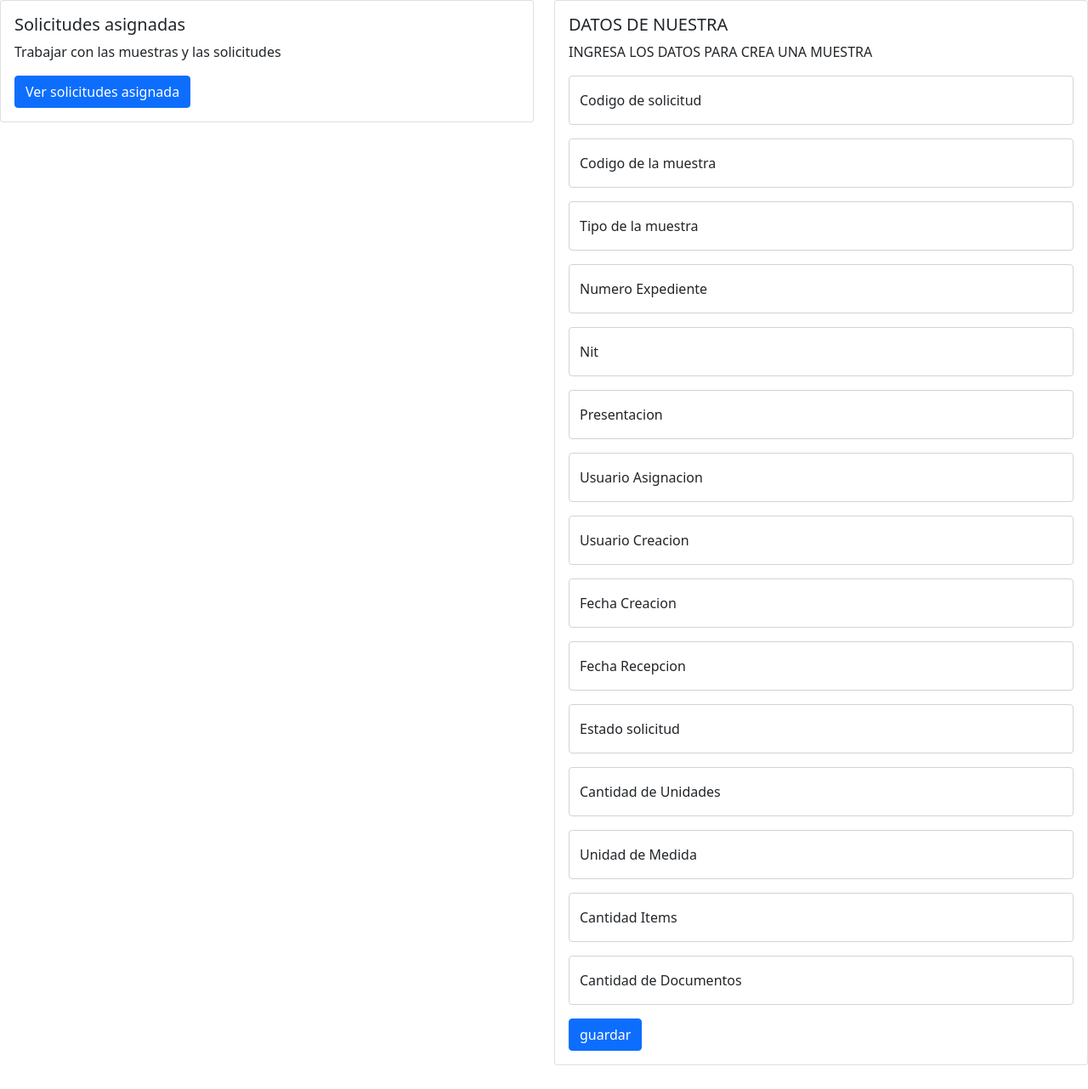
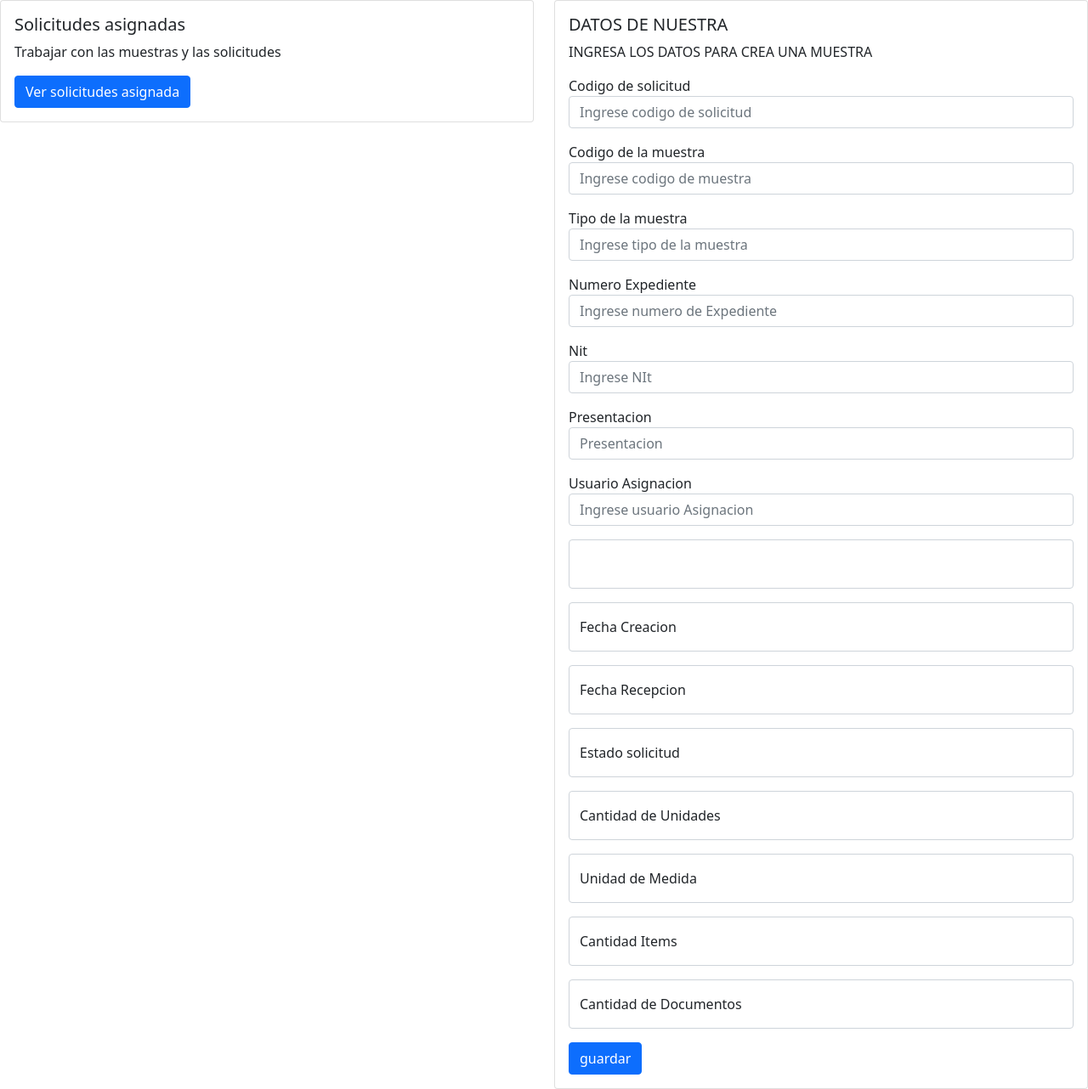
Before and after one commit to diagnoExpress/diargnoExpress, a PHP site: page /view/V_usu_analista.php in a window 1280 px wide. Shown: the part 79-1361 px from the top of the page at 85% size. Before the commit the page ends 1333 px from the top, so only its background shows below. Run offline with PHP 8.4, Linux system fonts and the light colour scheme; the visitor is signed in with stand-in values (Sample User, id 1); data that the repository does not hold is empty.

Commit message:
version2.2

```diff
--- a/view/V_usu_analista.php
+++ b/view/V_usu_analista.php
@@ -94,79 +94,78 @@ $con->cerrarConexion();
 <!--INGRESO DE DATOS --->
 
 <form action = "../controller/C_analista.php" method="POST">
-<div class="form-floating mb-3">
-  <input type="num" class="form-control " id="cod_muesra" placeholder="name@example.com" name="cod_solicitud">
-  <label for="floatingInput">Codigo de solicitud</label>
+<div class="mb-3">
+<label for="floatingInput">Codigo de solicitud</label>
+  <input type="num" class="form-control " id="cod_muesra" placeholder="Ingrese codigo de solicitud" required name="cod_solicitud">
+</div>
+
+<div class="mb-3">
+  <label for="floatingInput">Codigo de la muestra</label>
+  <input type="num" class="form-control " id="cod_muesra" placeholder="Ingrese codigo de muestra" required name="cod_muestra">
+</div>
+
+<div class="mb-3">
+  <label for="floatingInput">Tipo de la muestra</label>
+  <input type="text" class="form-control " id="tipo_muesra" placeholder="Ingrese tipo de la muestra" required name="tipo_muestra">
+</div>
+
+<div class="mb-3">
+  <label for="floatingInput">Numero Expediente</label>
+  <input type="num" class="form-control " id="no_expediente" placeholder="Ingrese numero de Expediente" required name="no_expediente" >
+</div>
+
+<div class="mb-3">
+  <label for="floatingInput">Nit</label>
+  <input type="num" class="form-control " id="numnitt" placeholder="Ingrese NIt" required name="nits">
+</div>
+
+<div class="mb-3">
+  <label for="floatingInput">Presentacion</label>
+  <input type="text" class="form-control " id="presentacion" placeholder="Presentacion" required name="presentacion">
+</div>
+
+<div class="mb-3">
+  <label for="floatingInput">Usuario Asignacion</label>
+  <input type="text" class="form-control " id="us_asignacion" placeholder="Ingrese usuario Asignacion" required name="us_asignacion">
 </div>
 
 <div class="form-floating mb-3">
-  <input type="num" class="form-control " id="cod_muesra" placeholder="name@example.com" name="cod_muestra">
-  <label for="floatingInput">Codigo de la muestra</label>
+  <input type="text" class="form-control " id="us_creacion" placeholder="Ingrese usuario Creacion" required name="us_creacion">
 </div>
 
 <div class="form-floating mb-3">
-  <input type="text" class="form-control " id="tipo_muesra" placeholder="name@example.com" name="tipo_muestra">
-  <label for="floatingInput">Tipo de la muestra</label>
-</div>
-
-<div class="form-floating mb-3">
-  <input type="num" class="form-control " id="no_expediente" placeholder="name@example.com" name="no_expediente">
-  <label for="floatingInput">Numero Expediente</label>
-</div>
-
-<div class="form-floating mb-3">
-  <input type="num" class="form-control " id="numnitt" placeholder="name@example.com" name="nits">
-  <label for="floatingInput">Nit</label>
-</div>
-
-<div class="form-floating mb-3">
-  <input type="text" class="form-control " id="presentacion" placeholder="name@example.com" name="presentacion">
-  <label for="floatingInput">Presentacion</label>
-</div>
-
-<div class="form-floating mb-3">
-  <input type="text" class="form-control " id="us_asignacion" placeholder="name@example.com" name="us_asignacion">
-  <label for="floatingInput">Usuario Asignacion</label>
-</div>
-
-<div class="form-floating mb-3">
-  <input type="text" class="form-control " id="us_creacion" placeholder="name@example.com" name="us_creacion">
-  <label for="floatingInput">Usuario Creacion</label>
-</div>
-
-<div class="form-floating mb-3">
-  <input type="text" class="form-control " id="fech_creacion" placeholder="name@example.com" name="fech_creacion">
+  <input type="text" class="form-control " id="fech_creacion" placeholder="Fecha Creacion" required name="fech_creacion">
   <label for="floatingInput">Fecha Creacion</label>
 </div>
 
 
 <div class="form-floating mb-3">
-  <input type="text" class="form-control " id="fech_recepcion" placeholder="name@example.com" name="fech_recepcion">
+  <input type="text" class="form-control " id="fech_recepcion" placeholder="Fecha Recepcion" required name="fech_recepcion">
   <label for="floatingInput">Fecha Recepcion</label>
 </div>
 
 <div class="form-floating mb-3">
-  <input type="text" class="form-control " id="est_solicitud" placeholder="name@example.com" name="est_solicitud">
+  <input type="text" class="form-control " id="est_solicitud" placeholder="Estado Solicitud" required name="est_solicitud">
   <label for="floatingInput">Estado solicitud</label>
 </div>
 
 <div class="form-floating mb-3">
-  <input type="num" class="form-control " id="cant_unidades" placeholder="name@example.com" name="cant_unidades">
+  <input type="num" class="form-control " id="cant_unidades" placeholder="Cantidad de Unidades" required name="cant_unidades">
   <label for="floatingInput">Cantidad de Unidades</label>
 </div>
 
 <div class="form-floating mb-3">
-  <input type="num" class="form-control " id="Uni_medida" placeholder="name@example.com" name="Uni_medida">
+  <input type="num" class="form-control " id="Uni_medida" placeholder="Unidad de Medida" required name="Uni_medida">
   <label for="floatingInput">Unidad de Medida</label>
 </div>
 
 <div class="form-floating mb-3">
-  <input type="num" class="form-control " id="cant_items" placeholder="name@example.com" name="cant_items">
+  <input type="num" class="form-control " id="cant_items" placeholder="Cantidad Items" required name="cant_items">
   <label for="floatingInput">Cantidad Items</label>
 </div>
 
 <div class="form-floating mb-3">
-  <input type="num" class="form-control " id="cant_documentos" placeholder="name@example.com" name="cant_documentos">
+  <input type="num" class="form-control " id="cant_documentos" placeholder="Cantidad de Documentos" required name="cant_documentos">
   <label for="floatingInput">Cantidad de Documentos</label>
 </div>
 
```
